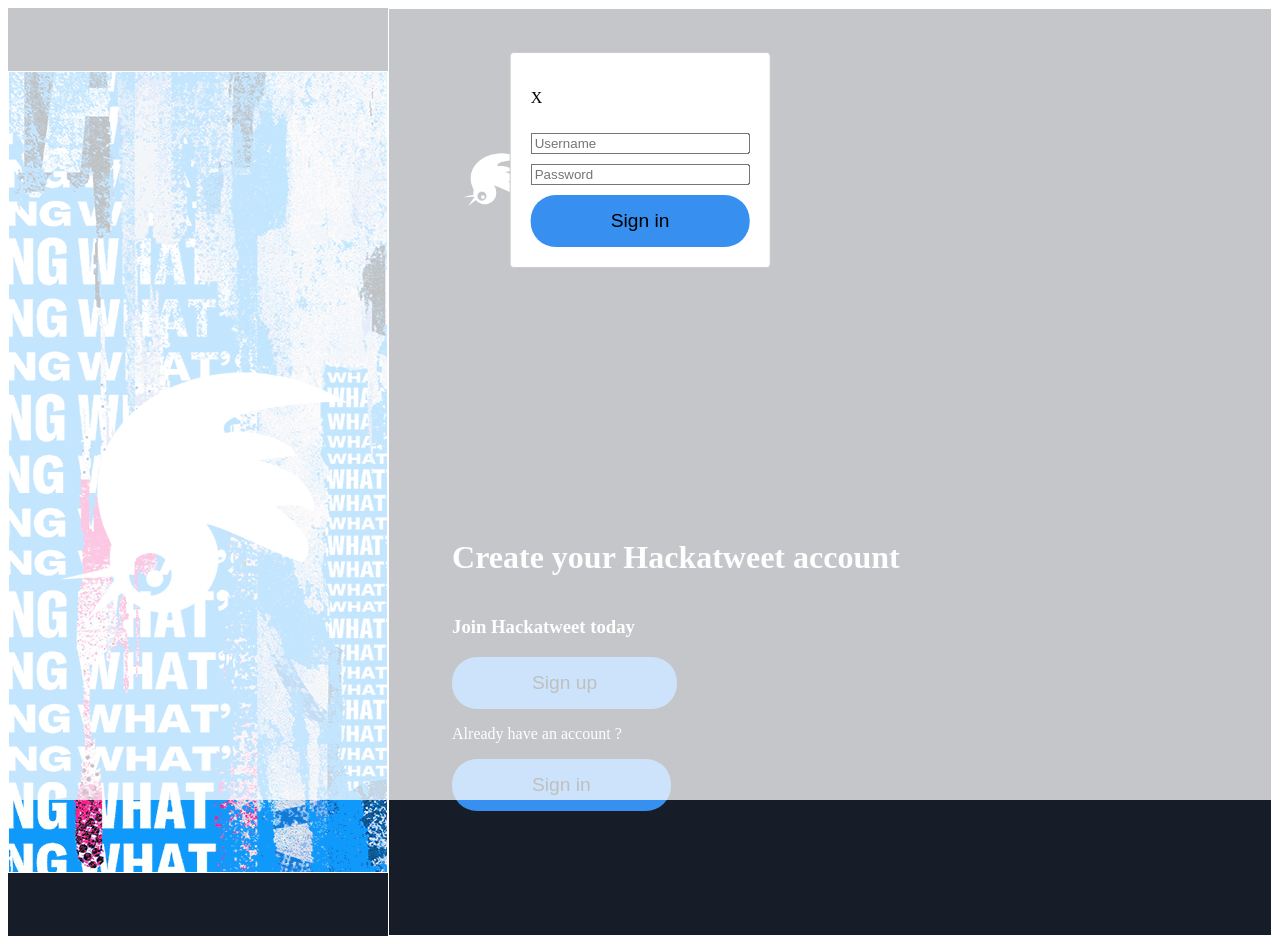
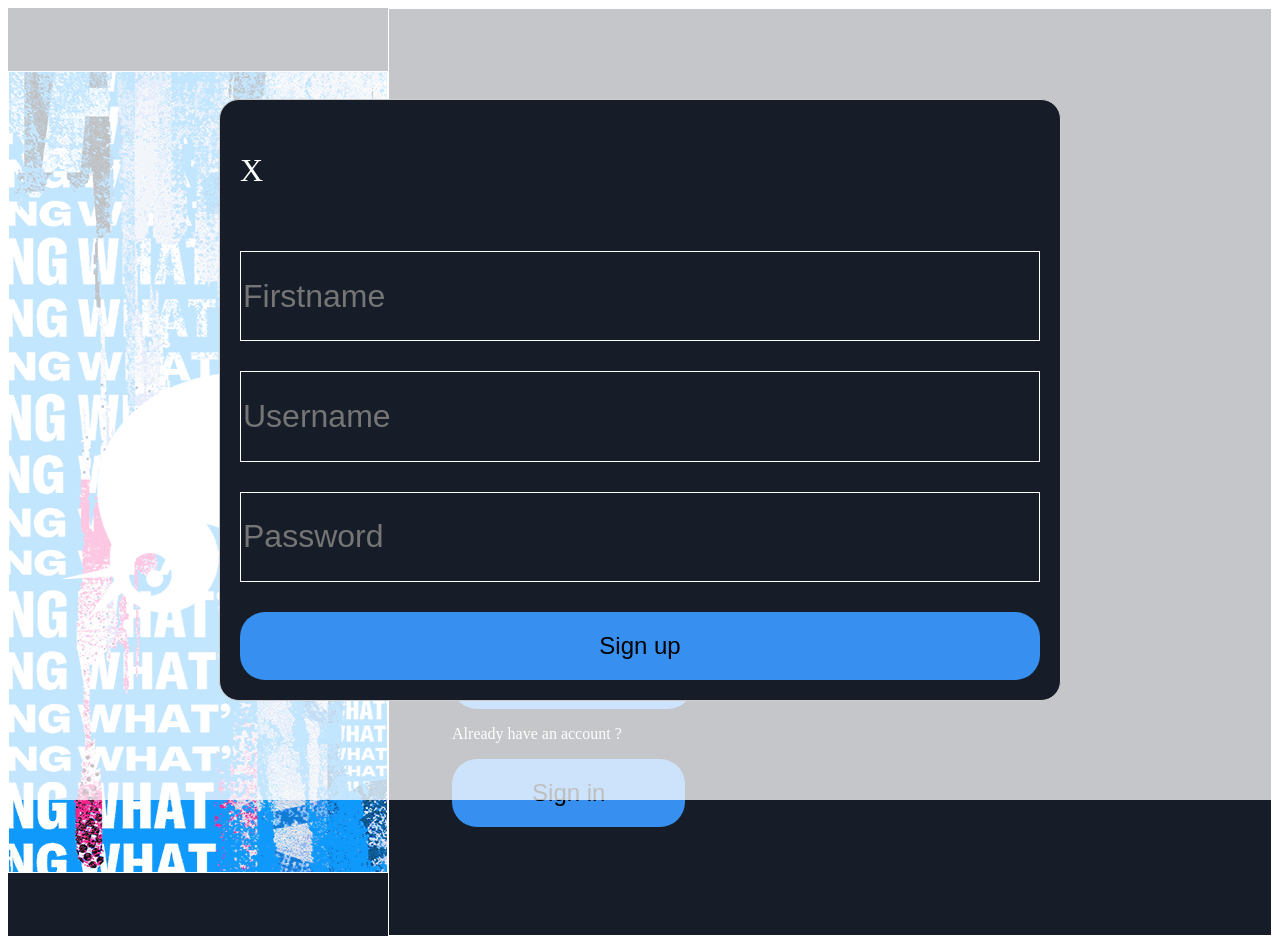
Before and after one commit to Viviane2111/hackatweet-frontend, a Next.js app: page / in a window 1280 px wide. Both pictures are taken after a click on the button "Sign up". Built offline with nearby package versions, Linux system fonts and the light colour scheme.

Commit message:
connection modal ready to be coded

```diff
--- a/components/Home.js
+++ b/components/Home.js
@@ -3,30 +3,77 @@ import Modal from "react-modal";
 import Head from "next/head";
 import Image from "next/image";
 import { useState } from "react";
+import ModalUp from "./ModalUp";
 
 function Home() {
-  const [modallsOpen, setlsOpen] = useState(false);
+  const [modalUpOpen, setModalUpOpen] = useState(false);
+  const [modalInOpen, setModalInOpen] = useState(false);
 
   const customStyles = {
     content: {
-      top: "20%",
+      width: "50rem",
+      height: "35rem",
+      top: "50%",
       left: "50%",
       right: "auto",
       bottom: "auto",
       marginRight: "-50%",
       display: "flex",
       flexDirection: "column",
-      gap: "10px",
+      gap: "30px",
+      borderRadius: "20px",
+      backgroundColor: "#161D28",
       transform: "translate(-50%, -50%)",
     },
   };
 
   function openModal() {
-    setlsOpen(true);
+    setModalUpOpen(true);
   }
+
   function closeModal() {
-    setlsOpen(false);
+    setModalUpOpen(false);
   }
+
+  function openModalIn() {
+    setModalInOpen(true);
+  }
+
+  function closeModalIn() {
+    setModalInOpen(false);
+  }
+
+  const modalUp = (
+    <Modal
+      isOpen={modalUpOpen}
+      onRequestClose={closeModal}
+      style={customStyles}
+      constentLabel="ExampleModal"
+    >
+      <p className={styles.closX} onClick={closeModal}>
+        X
+      </p>
+      <input className={styles.inputStyle} placeholder="Firstname" />
+      <input className={styles.inputStyle} placeholder="Username" />
+      <input className={styles.inputStyle} placeholder="Password" />
+      <button className={styles.btnLogs}>Sign up</button>
+    </Modal>
+  );
+  const modalIn = (
+    <Modal
+      isOpen={modalInOpen}
+      onRequestClose={closeModalIn}
+      style={customStyles}
+      constentLabel="ExampleModal"
+    >
+      <p className={styles.closX} onClick={closeModalIn}>
+        X
+      </p>
+      <input className={styles.inputStyle} placeholder="Username" />
+      <input className={styles.inputStyle} placeholder="Password" />
+      <button className={styles.btnLogs}>Sign up</button>
+    </Modal>
+  );
 
   return (
     <div>
@@ -54,18 +101,11 @@ function Home() {
             Sign up
           </button>
           <p>Already have an account ?</p>
-          <Modal
-            isOpen={modallsOpen}
-            onRequestClose={closeModal}
-            style={customStyles}
-            constentLabel="ExampleModal"
-          >
-            <p className={styles.closX} onClick={closeModal}>X</p>
-            <input placeholder="Username" />
-            <input placeholder="Password" />
-            <button className={styles.btnLogs}>Sign in</button>
-          </Modal>
-          <button className={styles.btnLogs}>Sign in</button>
+          <button onClick={openModalIn} className={styles.btnLogs}>
+            Sign in
+          </button>
+          <div className={styles.modalIn}>{modalUp}</div>
+          <div className={styles.modalIn}>{modalIn}</div>
         </div>
       </main>
     </div>
--- a/components/ModalUp.js
+++ b/components/ModalUp.js
@@ -1,14 +1,35 @@
-import React from 'react';
-import
+import styles from "../styles/Modal.module.css";
+import Modal from "react-modal";
+import { useState } from "react";
 
+function ModalUp(props) {
+  // const [modallsOpen, setlsOpen] = useState(false);
 
+  const customStyles = {
+    content: {
+      top: "20%",
+      left: "50%",
+      right: "auto",
+      bottom: "auto",
+      marginRight: "-50%",
+      display: "flex",
+      flexDirection: "column",
+      gap: "10px",
+      transform: "translate(-50%, -50%)",
+    },
+  };
 
-function ModalUp() {
-    return (
-        <div>
+  function openModal(props) {
+    setlsOpen(true);
+  }
+  // function closeModal() {
+  //   setlsOpen(false);
+  // }
 
-        </div>
-    );
+  return (
+    <div>
+      <p>Hello Word</p>
+    </div>
+  );
 }
-
 export default ModalUp;
--- a/styles/Home.module.css
+++ b/styles/Home.module.css
@@ -38,14 +38,31 @@
 }
 
 .btnLogs {
-  padding: 15px 80px;
+  padding: 20px 80px;
   border-radius: 25px;
-  font-size: 1.2rem;
+  font-size: 1.5rem;
   border: none;
   background-color: #3790ef;
   cursor: pointer;
 }
 
+.modalIn {
+  display: "flex";
+  flex-direction: "column";
+  gap: "10px";
+  border-radius: "10px";
+  background-color: "#161D28";
+}
+.inputStyle {
+  background: #161d28;
+  color: #fff;
+  border: 1px solid #fff;
+  width: auto;
+  height: 6rem;
+  font-size: 2rem;
+}
 .closX {
   cursor: pointer;
+  color: #fff;
+  font-size: 2rem;
 }
```
